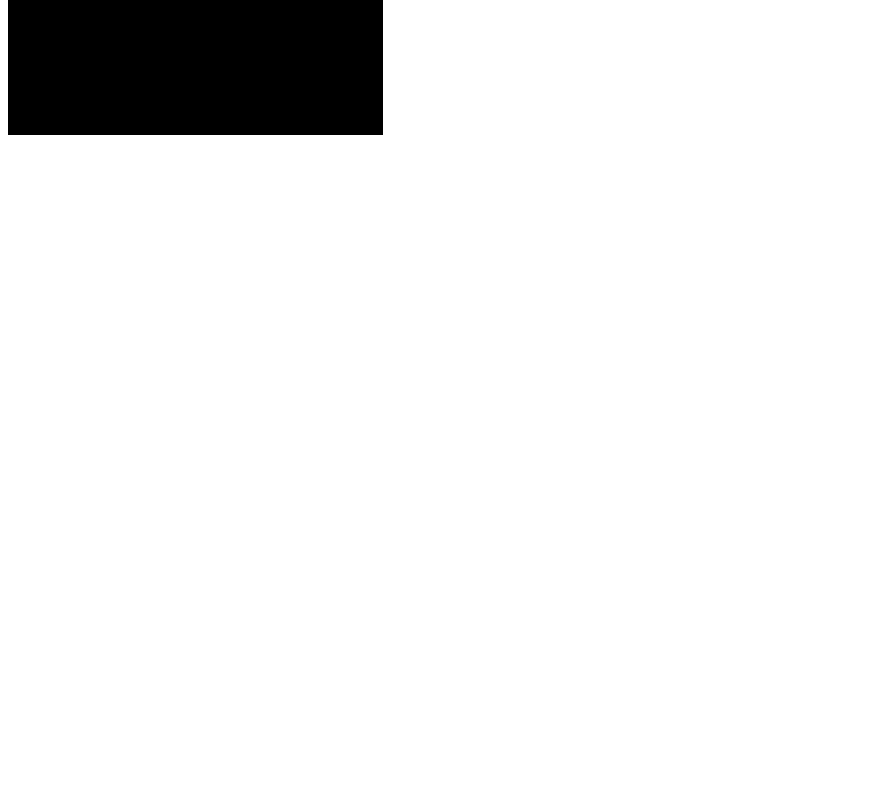
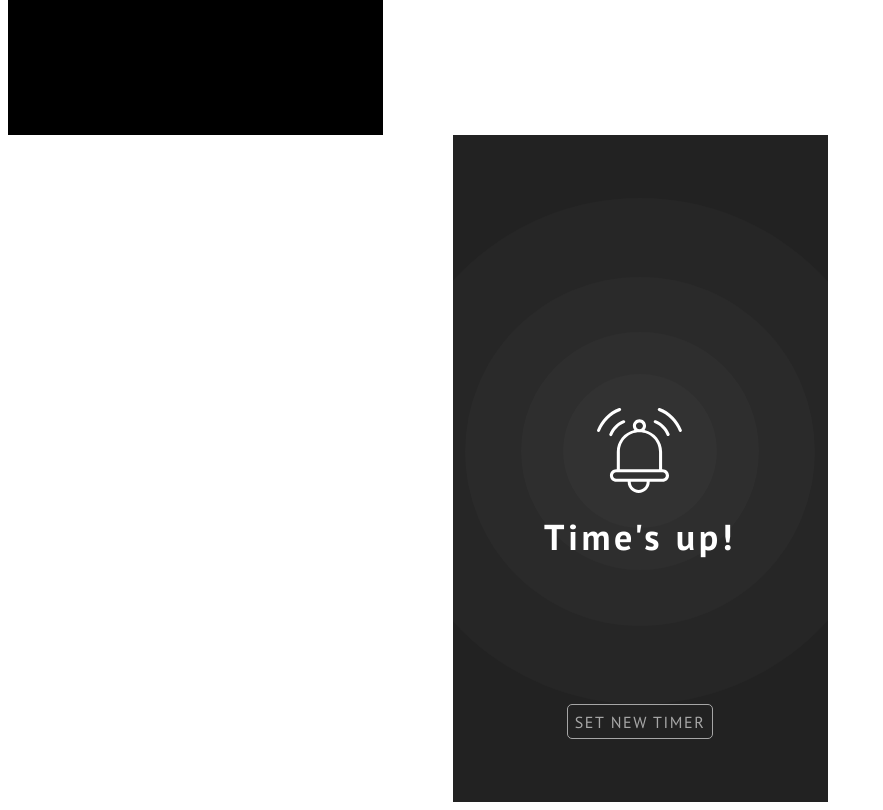
Before and after one commit to Abeer-Eva/interval_app, a website built with Parcel: page boilerplate/src/index.html in a window 1280 px wide. Shown: the part 540-1350 px from the top of the page, without its empty margins (0-883 px from the left). Before the commit the page ends 800 px from the top, so only its background shows below. Built offline with nearby package versions, Linux system fonts and the light colour scheme.

Commit message:
#15 ui-alarmvy

```diff
--- a/boilerplate/src/index.html
+++ b/boilerplate/src/index.html
@@ -10,7 +10,7 @@
 <body>
     <div id="app">
 
-        <section id="loading-page" class="">
+        <section id="loading-page">
             <section class="logo">
                 <img src="logo.svg">
                 <h2>INTERVAL</h2>
@@ -18,6 +18,22 @@
 
             <p>For all your timing needs</p>
         </section>
+
+        <section id="alarm-view">
+            <section>
+                <section>
+                    <section>
+                        <section>
+                            <img src="alarmicon.svg">
+                        </section>
+
+                        <h2>Time's up!</h2>
+                    </section>
+                </section>
+            </section>
+            <button>Set new timer</button>
+        </section>
+
     </div>
     <script src="index.ts"></script>
 </body>
--- /dev/null
+++ b/boilerplate/src/scss/alarm-view.scss
@@ -0,0 +1,67 @@
+@import url('https://fonts.googleapis.com/css2?family=PT+Sans:wght@400;700&family=Righteous&display=swap');
+
+#alarm-view {
+    width: 375px;
+    height: 667px;
+    margin: auto;
+    background: #222222;
+    display: flex;
+    justify-content: center;
+    align-items: center;
+    flex-direction: column;
+
+    button {
+        appearance: none;
+        opacity: 0.6;
+        text-transform: uppercase;
+        font-family: 'PT Sans', sans-serif;
+        letter-spacing: 0.1em;
+        border: 1px solid #FFFFFF;
+        border-radius: 5px;
+        background: none;
+        color: white;
+        padding: .4rem .4rem;
+        font-size: 1rem;
+    }
+
+
+    section {
+        width: 506px;
+        height: 506px;
+        display: flex;
+        justify-content: center;
+        align-items: center;
+        flex-direction: column;
+        background: rgba(255, 255, 255, 0.02);
+        border-radius: 50%;
+
+
+       section {
+           width: 69%;
+           height: 69%;
+
+           section {
+                width: 68%;
+                height: 68%;
+
+                h2 {
+                    position: absolute;
+                    margin-top: 200px;
+                    font-family: 'PT Sans', sans-serif;
+                    font-weight: bold;
+                    color: white;
+                    letter-spacing: 0.1em;
+                    font-size: 36px;
+                    line-height: 47px;
+
+                }
+
+                section {
+                    width: 65%;
+                    height: 65%;
+                }
+           }
+       }
+    }
+
+}
--- a/boilerplate/src/scss/styles.scss
+++ b/boilerplate/src/scss/styles.scss
@@ -4,3 +4,4 @@
 @import './menu.scss';
 @import './set-timer.scss';
 @import './analog-timer.scss';
+@import './alarm-view.scss';
```
Also changed, not shown: boilerplate/src/alarmicon.svg (added).
